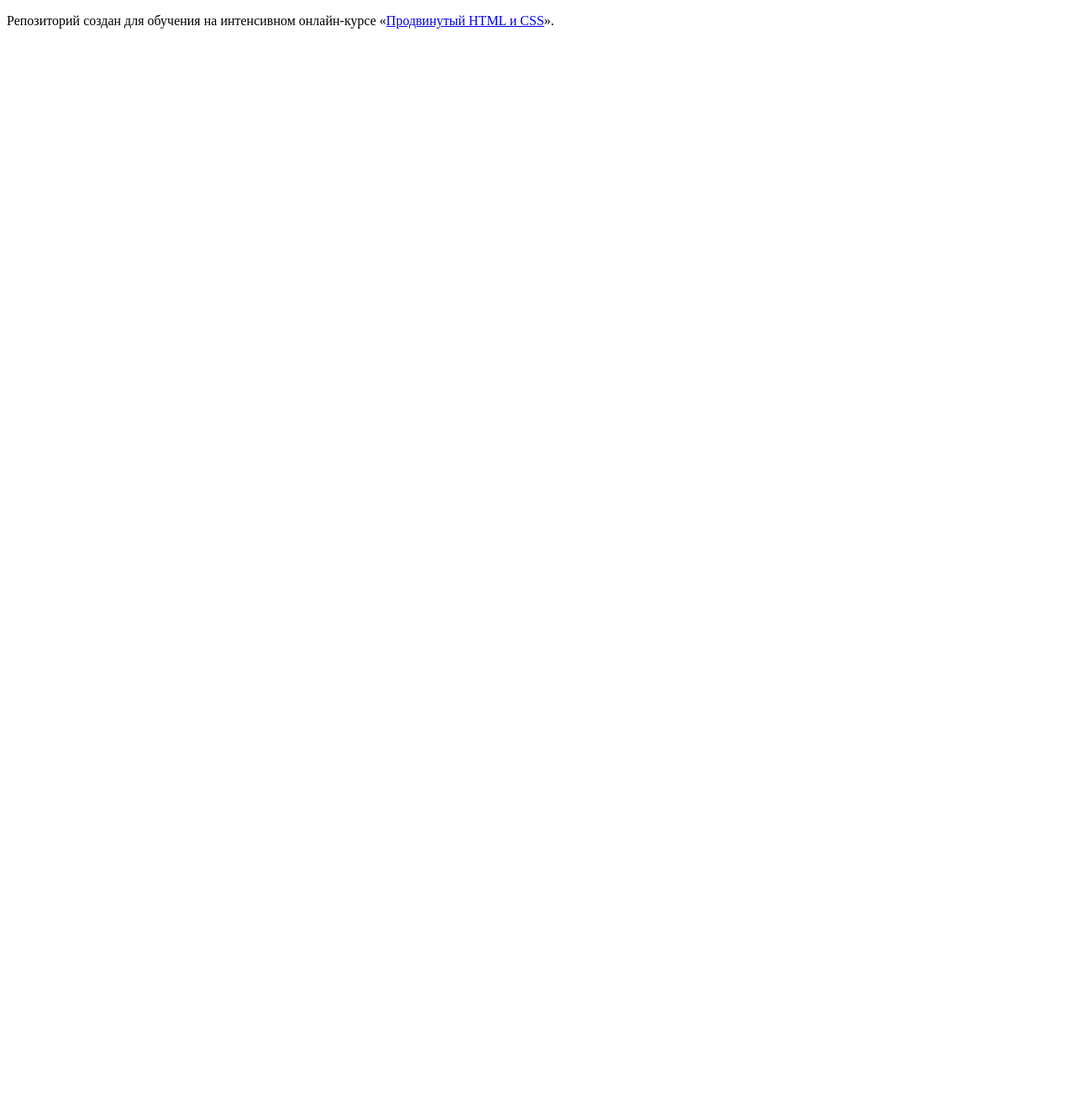
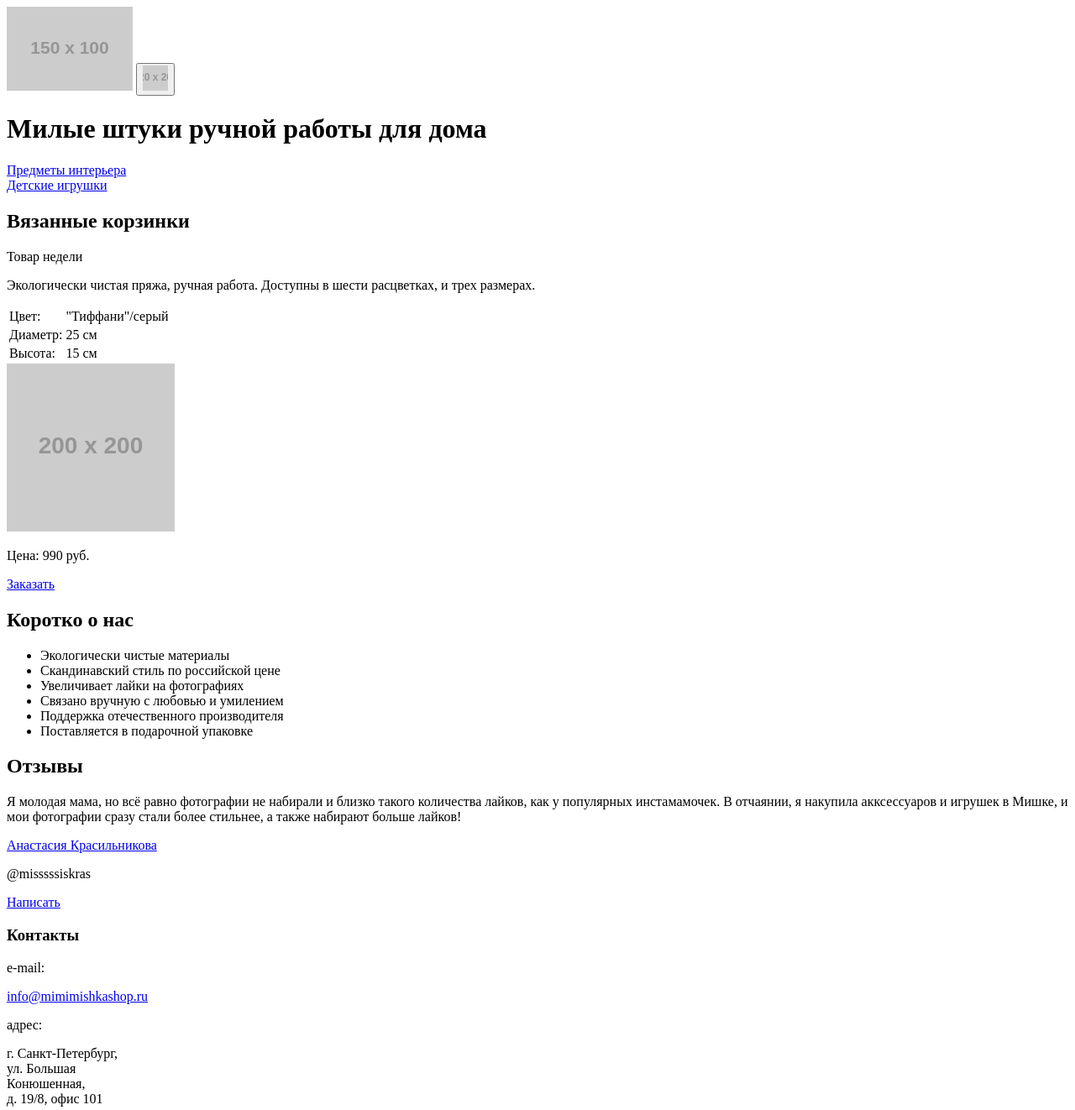
Before and after one commit to GlebHihoho/184288-mishka, a website: page index.html in a window 1280 px wide. Shown: the top 1322 px of the page at 84% size. Before the commit the page ends 800 px from the top, so only its background shows below. Drawn offline with Linux system fonts and the light colour scheme; placeholder pictures from the web are drawn by us.

Commit message:
Разметна главной страницы

```diff
--- a/index.html
+++ b/index.html
@@ -6,7 +6,121 @@
   </head>
   <body>
 
-    <p>Репозиторий создан для обучения на интенсивном онлайн‑курсе «<a href="https://htmlacademy.ru/intensive/adaptive">Продвинутый HTML и CSS</a>».</p>
+    <header class="page-header">
+      <a class="page-header__logo">
+        <img src="http://placehold.it/150x100" alt="logo" width="150" height="100">
+      </a>
+      <button class="page-header__main-menu-btn">
+        <img src="http://placehold.it/20x20" alt="main-menu-btn" width="30" height="30">
+      </button>
+    </header>
+
+    <div class="banner">
+      <h1 class="banner__header">Милые штуки ручной работы для дома</h1>
+    </div>
+
+    <div class="product-category">
+      <div class="product-category__interior-objects">
+        <a href="#">Предметы интерьера</a>
+      </div>
+      <div class="product-category__kids-toys">
+        <a href="#">Детские игрушки</a>
+      </div>
+    </div>
+
+    <div class="top-week">
+      <h2 class="top-week__header">Вязанные корзинки</h2>
+      <p class="top-week__top">Товар недели</p>
+      <p class="top-week__description">
+        Экологически чистая пряжа, ручная работа. Доступны в шести расцветках, и трех размерах.
+      </p>
+      <table class="table-options">
+        <tr class="table-options__row">
+          <td class="table-options__cell">Цвет:</td>
+          <td class="table-options__cell">"Тиффани"/серый</td>
+        </tr>
+        <tr class="table-options__row">
+          <td class="table-options__cell">Диаметр:</td>
+          <td class="table-options__cell">25 см</td>
+        </tr>
+        <tr class="table-options__row">
+          <td class="table-options__cell">Высота:</td>
+          <td class="table-options__cell">15 см</td>
+        </tr>
+      </table>
+      <img src="http://placehold.it/200x200" alt="Товар недели, картинка" width="200" height="200">
+      <p class="top-week__cost">Цена: 990 руб.</p>
+      <a class="btn" href="#">Заказать</a>
+    </div>
+
+    <div class="about-us">
+      <h2 class="about-us__header">Коротко о нас</h2>
+      <ul class="about-us__list">
+        <li class="about-us__item  about-us__item--img-1">Экологически чистые материалы</li>
+        <li class="about-us__item  about-us__item--img-2">Скандинавский стиль по российской цене</li>
+        <li class="about-us__item  about-us__item--img-3">Увеличивает лайки на фотографиях</li>
+        <li class="about-us__item  about-us__item--img-4">Связано вручную с любовью и умилением</li>
+        <li class="about-us__item  about-us__item--img-5">Поддержка отечественного производителя</li>
+        <li class="about-us__item  about-us__item--img-6">Поставляется в подарочной упаковке</li>
+      </ul>
+    </div>
+
+    <div class="reviews">
+      <h2 class="reviews__header">Отзывы</h2>
+      <p class="reviews__description">
+        Я молодая мама, но всё равно фотографии не набирали и близко такого количества лайков,
+        как у популярных инстамамочек. В отчаянии, я накупила акксессуаров и игрушек в Мишке,
+        и мои фотографии сразу стали более стильнее, а также набирают больше лайков!
+      </p>
+      <a class="reviews__name" href="mailto:misssssiskras@mail.ru">Анастасия Красильникова</a>
+      <p class="reviews__mail">@misssssiskras</p>
+      <div class="switch">
+        <div class="switch__prev"></div>
+        <div class="switch__next"></div>
+      </div>
+      <a class="btn" href="#">Написать</a>
+    </div>
+
+    <div class="contacts">
+      <h3 class="contacts__header">Контакты</h3>
+      <div class="contacts__mail">
+        <p class="contacts__head">e-mail:</p>
+        <a class="contacts__content  contacts__content--cite" href="#">info@mimimishkashop.ru</a>
+      </div>
+      <div class="contacts__address">
+        <p class="contacts__head">адрес:</p>
+        <p class="contacts__content">
+          г. Санкт-Петербург, <br>
+          ул. Большая <br>
+          Конюшенная, <br>
+          д. 19/8, офис 101
+        </p>
+      </div>
+      <div class="contacts__map">
+        <img src="http://placehold.it/320x457" alt="Карта, картинка" width="320" height="457">
+      </div>
+      <a class="btn" href="#">Напишите нам</a>
+    </div>
+
+    <footer class="page-footer">
+      <div class="page-footer__social">
+        <a class="page-footer__social-btn" href="#">Инстаграм
+          <img src="http://placehold.it/20x20" alt="Инстаграм, картинка" width="20" height="20">
+        </a>
+        <a class="page-footer__social-btn" href="#">Фэйсбук
+          <img src="http://placehold.it/20x20" alt="Фэйсбук, картинка" width="20" height="20">
+        </a>
+        <a class="page-footer__social-btn" href="#">Твиттер
+          <img src="http://placehold.it/20x20" alt="Твиттер, картинка" width="20" height="20">
+        </a>
+      </div>
+      <div class="page-footer__copyright">
+        <p class="page-footer__copyright-text">Разработано</p>
+        <a class="page-footer__copyright-cite" href="#">
+          <img src="http://placehold.it/27x34" alt="Твиттер, картинка" width="27" height="34">
+        </a>
+      </div>
+    </footer>
 
   </body>
 </html>
```
